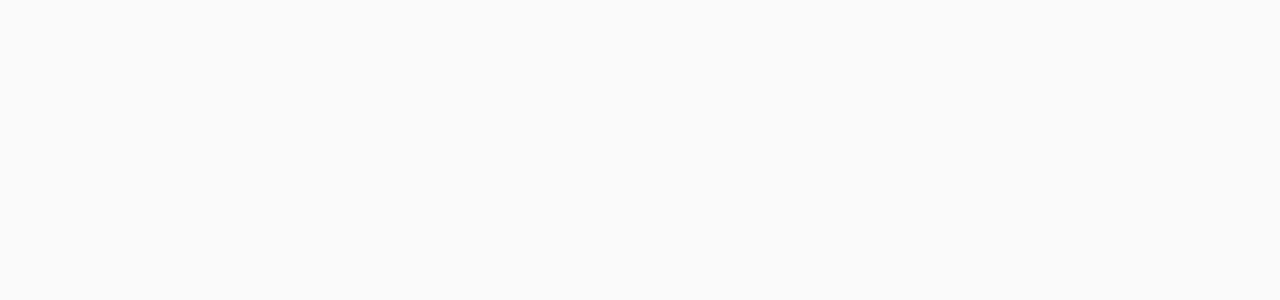
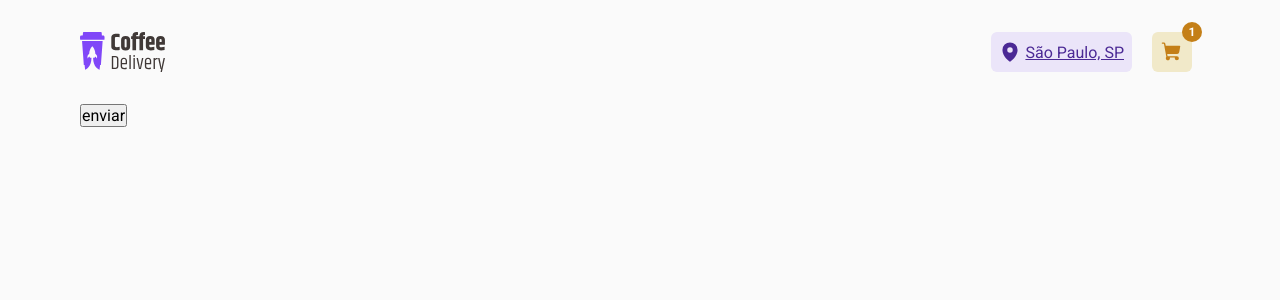
Before and after one commit to rocketseat-study-projects/coffee-delivery, a React (Vite) app: page /checkoutorder in a window 1280 px wide. Before the commit this address had no page. Shown: the top 300 px of the page. Built offline with nearby package versions, Linux system fonts and the light colour scheme.

Commit message:
create page checkoutorder

```diff
--- a/src/Router.tsx
+++ b/src/Router.tsx
@@ -1,10 +1,15 @@
 import { Routes, Route } from "react-router-dom";
 import { Home } from "../src/pages/Home/index";
+import { DefaultLayout } from "./layouts/DefaultLayout";
+import { CheckoutOrder } from "./pages/CheckoutOrder";
 
 export function Router() {
   return (
     <Routes>
-      <Route path="/" element={<Home />} />
+      <Route path="/" element={<DefaultLayout />}>
+        <Route path="/" element={<Home />} />
+        <Route path="/checkoutorder" element={<CheckoutOrder />} />
+      </Route>
     </Routes>
   );
 }
--- /dev/null
+++ b/src/layouts/DefaultLayout/index.tsx
@@ -0,0 +1,12 @@
+import { Outlet } from "react-router-dom";
+import { Header } from "../../components/Header";
+import { LayoutContainer } from "./styles";
+
+export function DefaultLayout() {
+  return (
+    <LayoutContainer>
+      <Header />
+      <Outlet />
+    </LayoutContainer>
+  );
+}
--- /dev/null
+++ b/src/layouts/DefaultLayout/styles.ts
@@ -0,0 +1,11 @@
+import styled from "styled-components";
+
+export const LayoutContainer = styled.div`
+  width: 100%;
+  max-width: 70rem;
+  margin-right: auto;
+  margin-left: auto;
+  @media (max-width: 1000px) {
+    padding: 2rem;
+  }
+`;
--- /dev/null
+++ b/src/pages/CheckoutOrder/index.tsx
@@ -0,0 +1,7 @@
+export function CheckoutOrder() {
+  return (
+    <form>
+      <button>enviar</button>
+    </form>
+  );
+}
--- a/src/pages/Home/index.tsx
+++ b/src/pages/Home/index.tsx
@@ -2,9 +2,5 @@ import { Header } from "../../components/Header";
 import { HomeContainer } from "./styles";
 
 export function Home() {
-  return (
-    <HomeContainer>
-      <Header />
-    </HomeContainer>
-  );
+  return <HomeContainer></HomeContainer>;
 }
--- a/src/styles/global.ts
+++ b/src/styles/global.ts
@@ -22,6 +22,5 @@ export const GlobalStyle = createGlobalStyle`
   font-family: 'Roboto', sans-serif;
   font-weight: 400;
   font-size: 1rem;
-  margin: auto 320px;
  }
 `;
```
Also changed, not shown: src/pages/CheckoutOrder/styles.ts (added).
